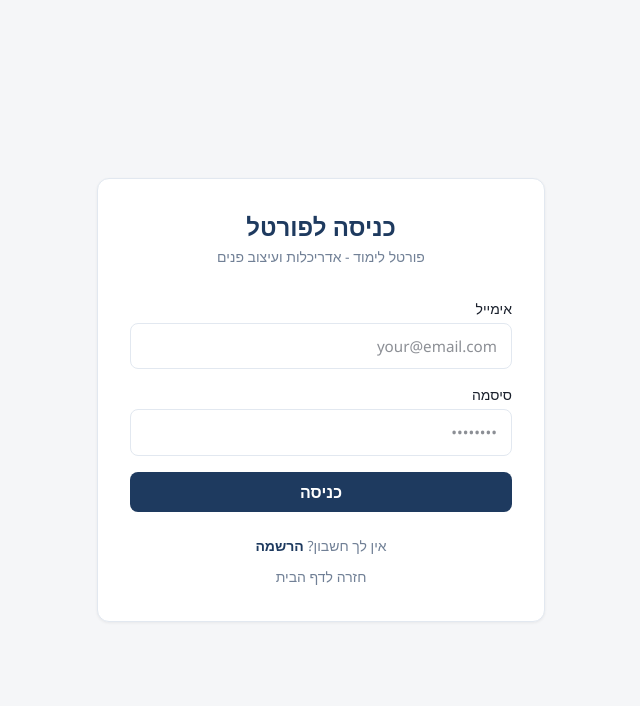
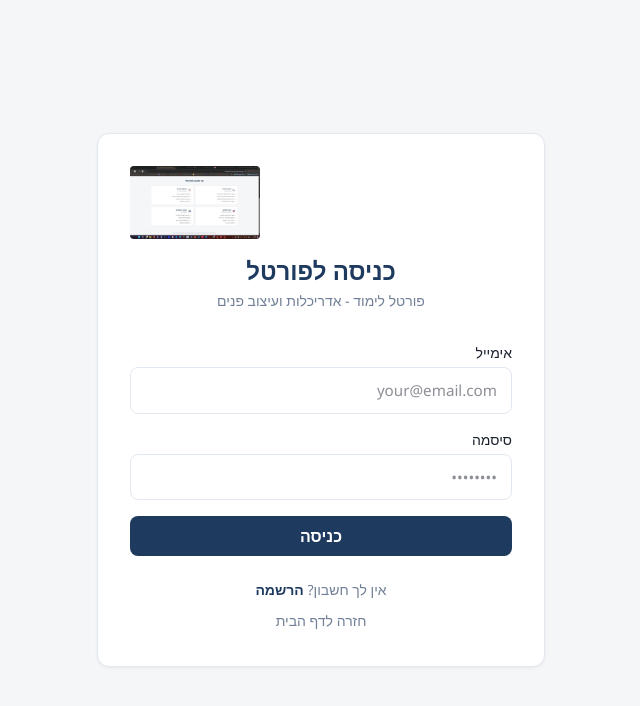
Before and after one commit to herzeldh-max/architecture-learning-portal, a Next.js app: page /login in a window 1280 px wide. Shown: the top 706 px of the page, without its empty margins (414-1054 px from the left). Built offline with nearby package versions, Linux system fonts and the light colour scheme.

Commit message:
Replace college logo with official 70th anniversary logo, add to login page

```diff
--- a/app/(auth)/login/page.tsx
+++ b/app/(auth)/login/page.tsx
@@ -3,6 +3,7 @@
 import { useState } from 'react'
 import { useRouter } from 'next/navigation'
 import Link from 'next/link'
+import Image from 'next/image'
 import { createClient } from '@/lib/supabase'
 
 export default function LoginPage() {
@@ -30,6 +31,17 @@
   return (
     <div className="min-h-screen flex items-center justify-center p-4" style={{ backgroundColor: 'var(--bg)' }}>
       <div className="card p-8 w-full max-w-md">
+        <div className="flex justify-end mb-4">
+          <a href="https://www.tcb.ac.il" target="_blank" rel="noopener noreferrer">
+            <Image
+              src="/college-logo.png"
+              alt="המכללה הטכנולוגית באר שבע"
+              width={130}
+              height={78}
+              className="object-contain rounded"
+            />
+          </a>
+        </div>
         <div className="text-center mb-8">
           <h1 className="text-2xl font-bold mb-1" style={{ color: 'var(--primary)' }}>כניסה לפורטל</h1>
           <p className="text-sm" style={{ color: 'var(--text-muted)' }}>פורטל לימוד - אדריכלות ועיצוב פנים</p>
--- a/components/Navbar.tsx
+++ b/components/Navbar.tsx
@@ -77,10 +77,9 @@
               <Image
                 src="/college-logo.png"
                 alt="המכללה הטכנולוגית באר שבע"
-                width={90}
-                height={54}
-                className="object-contain"
-                style={{ filter: 'brightness(0) invert(1)' }}
+                width={110}
+                height={66}
+                className="object-contain rounded"
               />
             </a>
           </div>
```
Also changed, not shown: public/college-logo.png.
